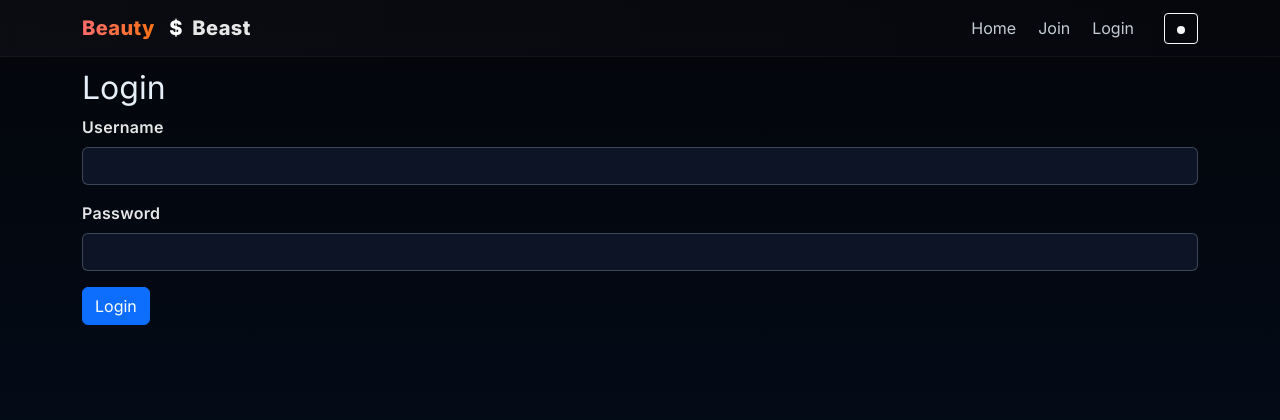
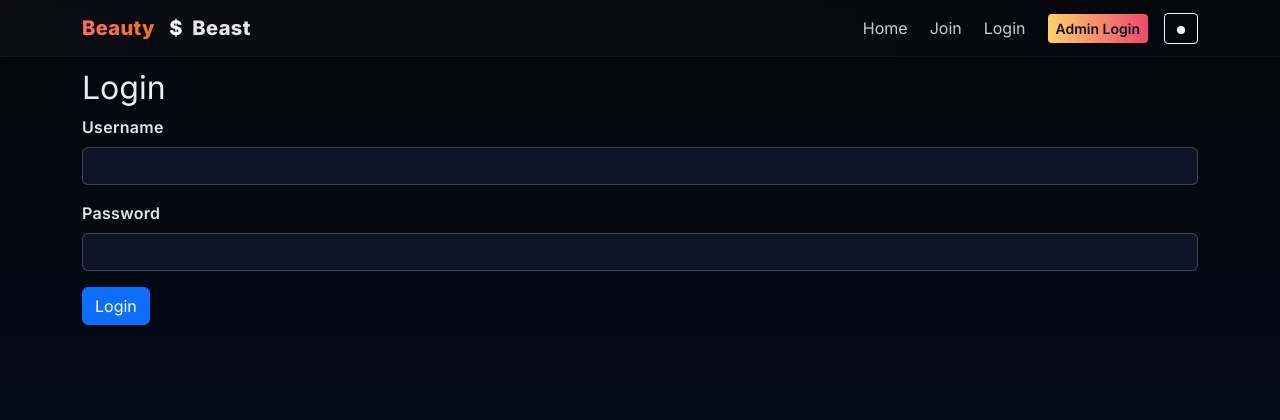
Before and after one commit to amansharma2380/gym-ai, a Django app: a page that uses gym-dashboard/main/templates/main/base.html in a window 1280 px wide. Shown: the top 420 px of the page. Run offline with Django 5.2, Linux system fonts and the light colour scheme.

Commit message:
admin button added

```diff
--- a/gym-dashboard/main/templates/main/base.html
+++ b/gym-dashboard/main/templates/main/base.html
@@ -232,14 +232,24 @@
           </li>
 
         {% else %}
-          <!-- NOT LOGGED IN: show Join + Login -->
+  <!-- NOT LOGGED IN: show Join + Login + Admin Login -->
   <li class="nav-item">
     <a class="nav-link" href="{% url 'register' %}">Join</a>
   </li>
+
   <li class="nav-item">
     <a class="nav-link" href="{% url 'login' %}">Login</a>
   </li>
+
+  <!-- Admin Login button (visible only when NOT logged in) -->
+  <li class="nav-item ms-2">
+    <a href="/admin/login/" class="btn btn-sm btn-warning fw-semibold"
+       style="color:#0b1220; background:linear-gradient(90deg,#ffd166,#ef476f); border:none;">
+       Admin Login
+    </a>
+  </li>
 {% endif %}
+
 
         <li class="nav-item ms-3">
           <button id="themeToggle" class="btn btn-sm btn-outline-light" title="Toggle dark mode">
```
Also changed, not shown: gym-dashboard/db.sqlite3. Lines whose indentation alone changed are shown as unchanged.
